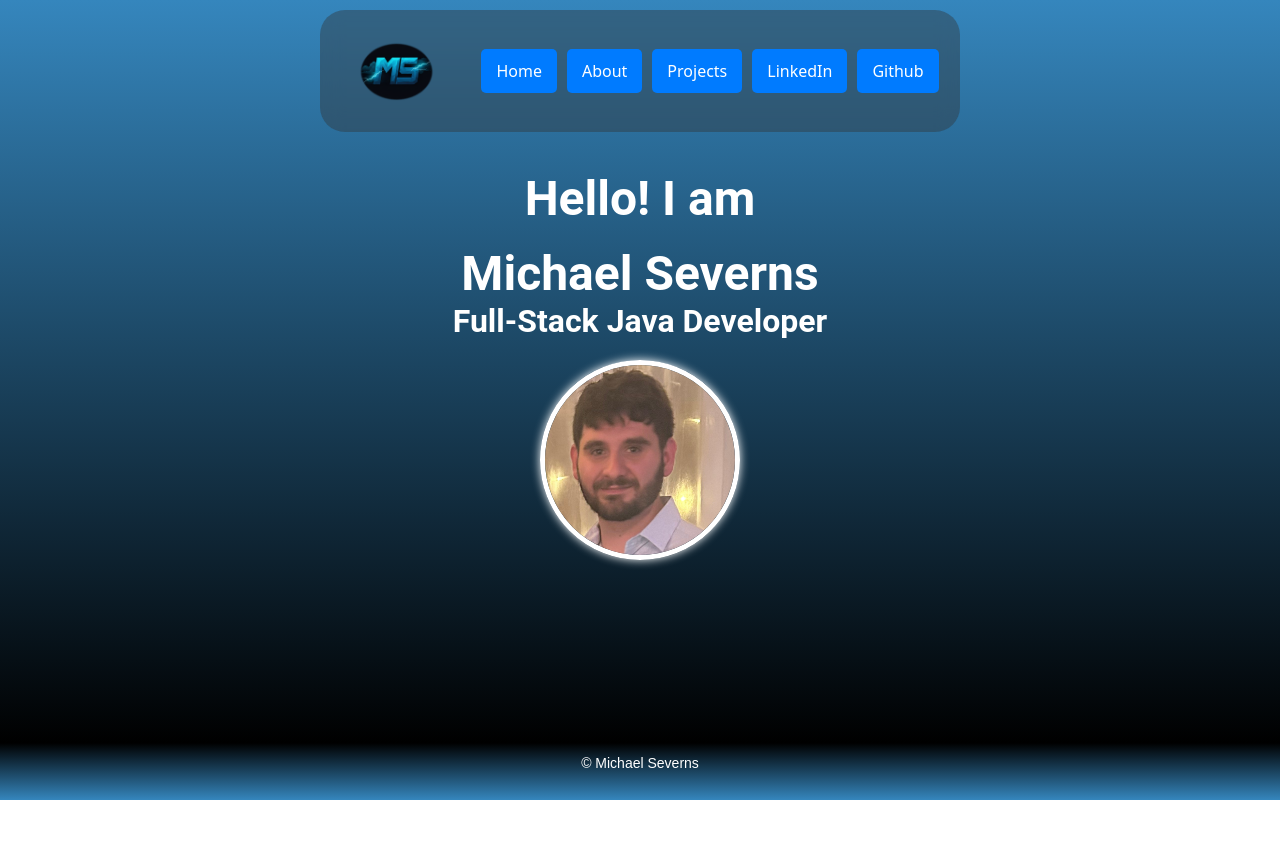
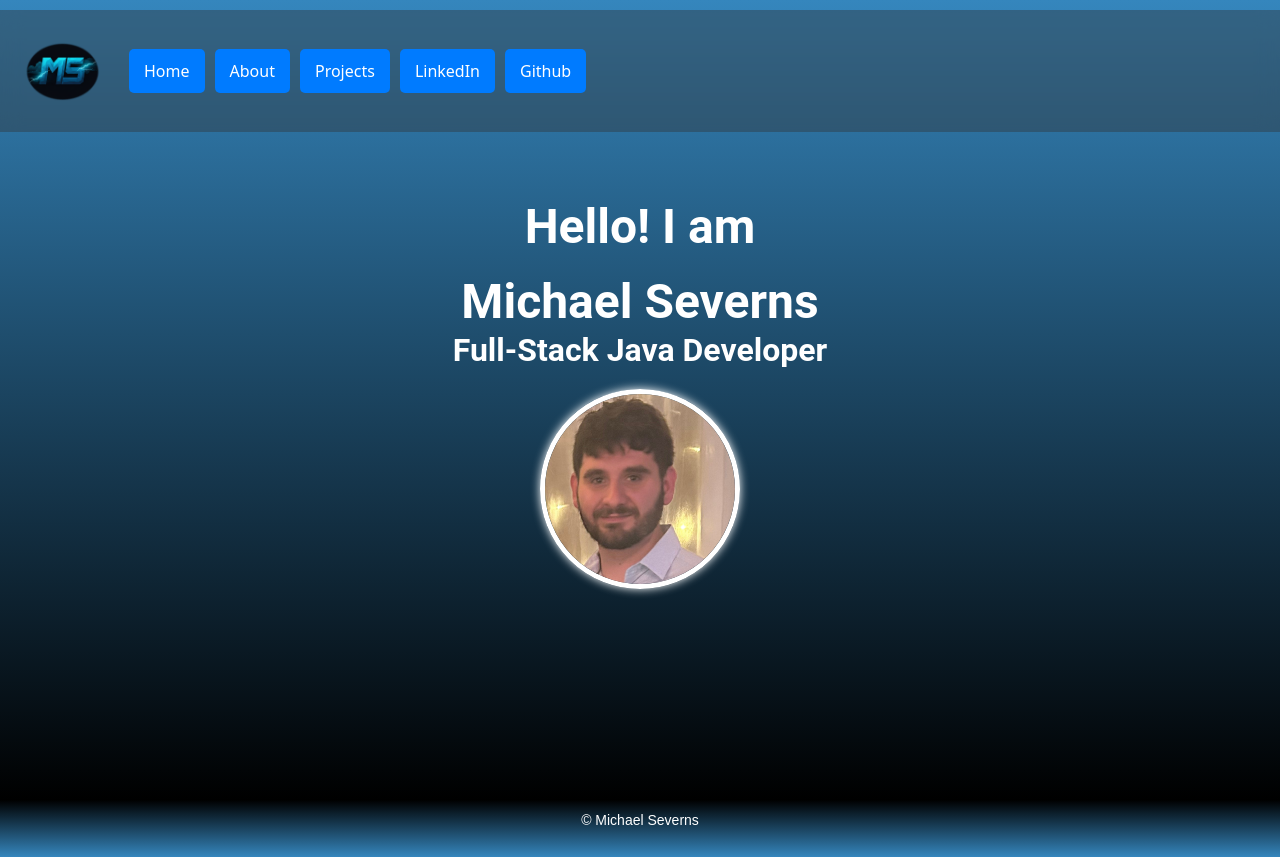
Before and after one commit to Severns-Michael/portfolio, a Vue app in the folder vue/: page / in a window 1280 px wide. Before the commit the page ends 800 px from the top, so only its background shows below. Built offline with nearby package versions, Linux system fonts and the light colour scheme.

Commit message:
make scrollable

```diff
--- a/vue/src/App.vue
+++ b/vue/src/App.vue
@@ -36,8 +36,8 @@ body {
 #app {
   display: flex;
   flex-direction: column;
-  height: 100vh;
-  overflow: hidden;
+  min-height: 100vh;
+  overflow: visible;
 }
 
 
--- a/vue/src/components/TheHeader.vue
+++ b/vue/src/components/TheHeader.vue
@@ -1,22 +1,16 @@
 <template>
   <div id="container">
-    <!-- Header -->
     <div id="nav">
       <div id="logo">
         <img src="public/logo 3(1).png" alt="Logo" class="logo-icon" />
       </div>
       <router-link v-bind:to="{ name: 'home' }" class="nav-button"> Home
-<!--        <img src="public/home icon.png" alt="Home" class="nav-icon" />-->
       </router-link>
       <router-link v-bind:to="{ name: 'about' }" class="nav-button"> About
-<!--        <img src="public/person imagine 2.jpg" alt="About" class="nav-icon" />-->
       </router-link>
       <router-link v-bind:to="{ name: 'project' }" class="nav-button"> Projects
-<!--        <img src="public/project icon.png" alt="Projects" class="nav-icon" />-->
       </router-link>
-      <a href="https://www.linkedin.com/in/michaelsevernsdev/" target="_blank" class="nav-button"> LinkedIn
-<!--        <img src="public/linkedin icon.png" alt="LinkedIn" class="social-icon" />-->
-      </a>
+      <a href="https://www.linkedin.com/in/michaelsevernsdev/" target="_blank" class="nav-button"> LinkedIn</a>
       <a href="https://github.com/Severns-Michael" target="_blank" class="nav-button"> Github
 <!--        <img src="public/github icon.png" alt="GitHub" class="social-icon" />-->
       </a>
@@ -42,16 +36,13 @@ export default {};
 #nav {
   display: flex;
   align-items: center;
-  justify-content: center;
   padding: 1px 2px;
-  width: 50%;
   z-index: 1000;
   position: fixed;
   top: 0;
   left: 0;
   right: 0;
   margin: 0 auto;
-  border-radius: 25px;
   background-color: hsla(0, 0%, 20%, 40%);
   backdrop-filter: blur(10px);
   margin-top: 10px;
@@ -60,7 +51,7 @@ export default {};
 
 /* Logo */
 #logo {
-  margin-right: 20px;
+  margin-right: 2px;
 }
 .logo-icon {
 
--- a/vue/src/views/ProjectView.vue
+++ b/vue/src/views/ProjectView.vue
@@ -90,13 +90,15 @@ export default {
 
 
 <style scoped>
-body {
-  overflow: visible;
+
+html, body {
+  height: auto;
+  min-height: 100vh;
 }
-
 
 .project {
   padding: 20px;
+  min-height: 100vh;
 }
 .projects_list {
   display: flex;
@@ -181,13 +183,4 @@ body {
   outline: 2px solid white;
   outline-offset: 2px;
 }
-.modal-fade-enter-active, .modal-fade-leave-active {
-  transition: opacity 0.3s;
-}
-.modal-fade-enter-from, .modal-fade-leave-to {
-  opacity: 0;
-}
-.modal-fade-enter-to, .modal-fade-leave-from {
-  opacity: 1;
-}
 </style>
```
